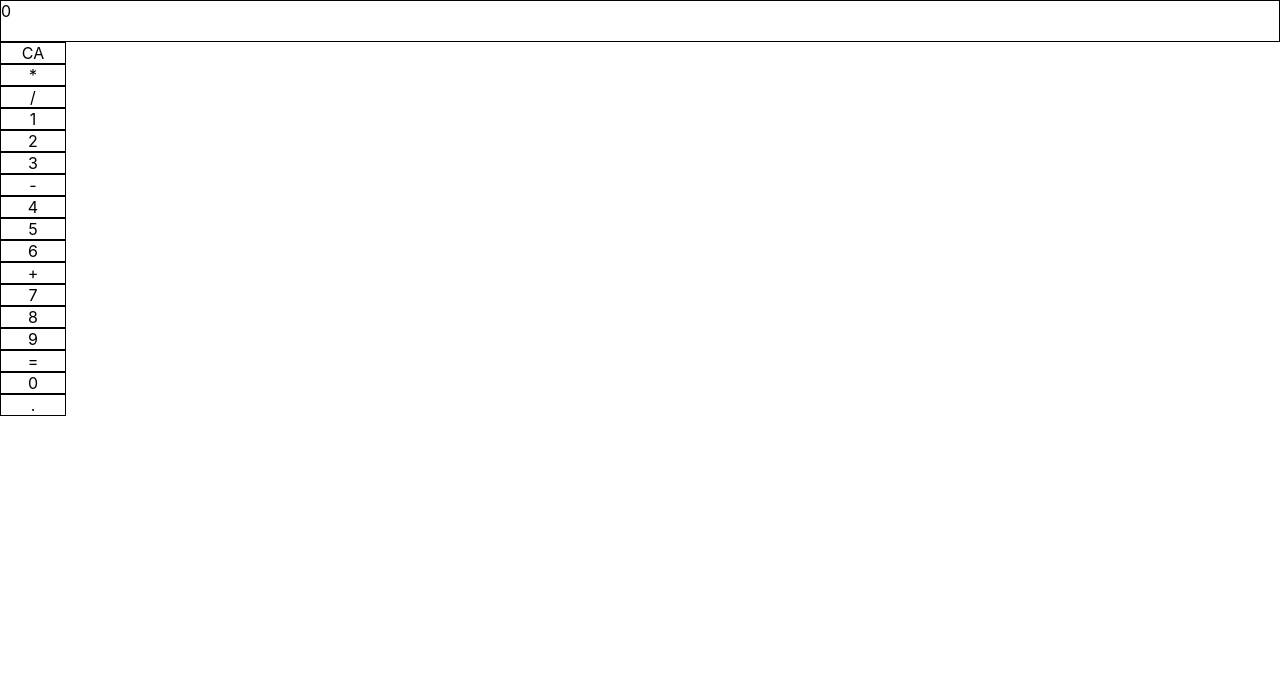
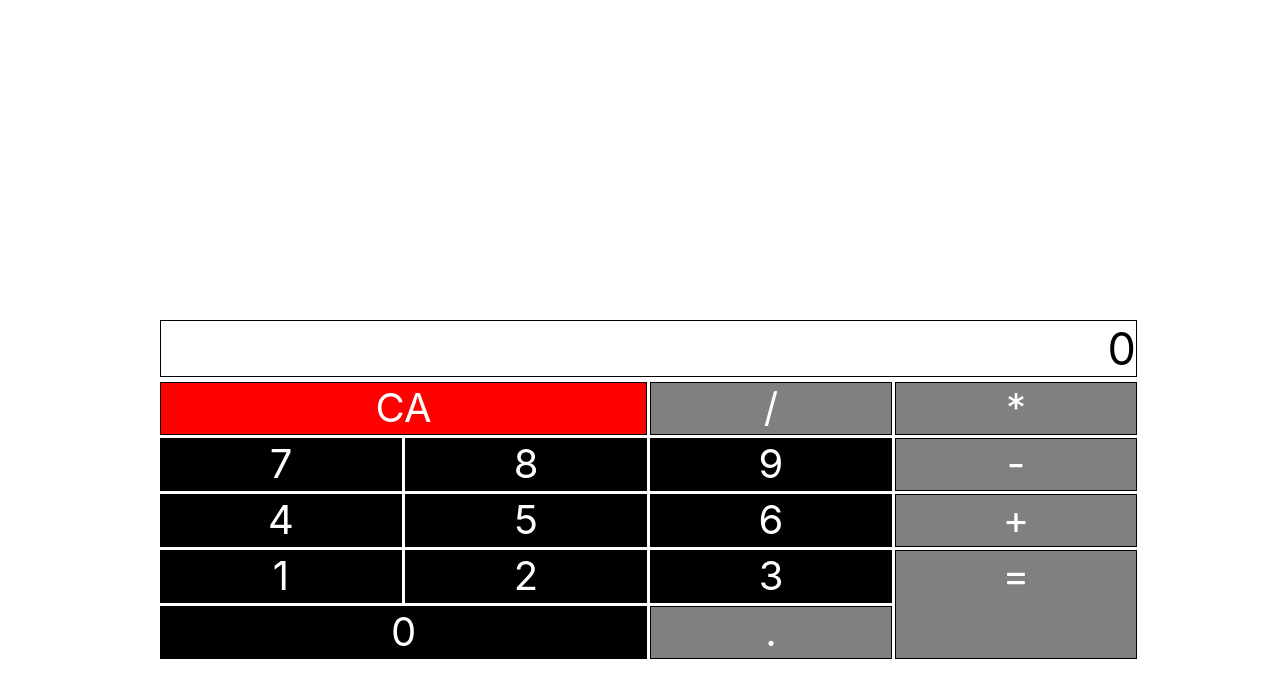
Before and after one commit to Stevegolden12/jscalc-react, a React (Create React App) app: page / in a window 1280 px wide. Shown: the top 698 px of the page. Built offline with nearby package versions, Linux system fonts and the light colour scheme.

Commit message:
display and button layout
Added the display the button layout.
Changed the coloring of the buttons.
Changed the font size of the display and the buttons.

```diff
--- a/src/App.css
+++ b/src/App.css
@@ -1,11 +1,119 @@
+/*
+  Fix grid-template areas
+  https://codepen.io/freeCodeCamp/full/wgGVVX description
+
+*/
+
+
 .index__displayCal {
   border: 1px solid black;
-  height: 40px;
+  grid-area: display;
+  width: 100%;
+  text-align: right;
+  font-size: 45px;
 }
 
 .index__buttonBorder {
   border: 1px solid black;
   text-align: center;
-  width: 5%;
-  height: 10%;
+  width: 100%;
+  height: 100%;
+  background-color: black;
+  color: white;
+  font-size: 40px;
 }
+
+.calcWrapper {
+  width: 75%;
+  margin: 0 auto;
+  margin-top: 25%;
+  display: grid;
+  grid-template-columns: 25% 25% 25% 25%;
+  grid-template-rows: repeat(6, auto);
+  grid-template-areas:
+    "display display display display"
+    "clear clear divide multiply"
+    "seven eight nine subtract"
+    "four five six add"
+    "one two three equals"
+    "zero zero decimal equals";
+  grid-gap: 5px;
+  border: 1p solid black;
+
+}
+
+#clear {
+  grid-area: clear;
+  background-color: red;
+}
+
+#multiply {
+  grid-area: multiply;
+  background-color: gray;
+}
+
+#divide {
+  grid-area: divide;
+  background-color: gray;
+
+}
+
+#one {
+  grid-area: one;
+}
+
+#two {
+  grid-area: two;
+}
+
+#three {
+  grid-area: three;
+}
+
+#subtract {
+  grid-area: subtract;
+  background-color: gray;
+}
+
+#four {
+  grid-area: four;
+}
+
+#five {
+  grid-area: five;
+}
+
+#six {
+  grid-area: six;
+}
+
+#add {
+  grid-area: add;
+  background-color: gray;
+}
+
+#seven {
+  grid-area: seven;
+}
+
+#eight {
+  grid-area: eight;
+}
+
+#nine {
+  grid-area: nine;
+}
+
+#equals {
+  grid-area: equals;
+  background-color: gray;
+}
+
+#zero {
+  grid-area: zero;
+}
+
+#decimal {
+  grid-area: decimal;
+  background-color: gray;
+}
--- a/src/App.js
+++ b/src/App.js
@@ -72,12 +72,13 @@ class App extends Component {
 
   render() {
      return (
-      <div className="App">
+       <div className="App">
+         <div className="calcWrapper">
         <CalcDisplay disResult={this.state.result} />
-         <CalcButton buttonId="clear" buttonDesc="CA" hChange={this.handleChange} />
+        <CalcButton buttonId="clear" buttonDesc="CA" hChange={this.handleChange} />
+         <CalcButton buttonId="divide" buttonDesc="/" hChange={this.handleChange} />
          <CalcButton buttonId="multiply" buttonDesc="*" hChange={this.handleChange} />
-         <CalcButton buttonId="divide" buttonDesc="/" hChange={this.handleChange} />
-        <CalcButton buttonId="one" buttonDesc="1" hChange={this.handleChange}/>
+         <CalcButton buttonId="one" buttonDesc="1" hChange={this.handleChange} />
         <CalcButton buttonId="two" buttonDesc="2" hChange={this.handleChange}/>
         <CalcButton buttonId="three" buttonDesc="3"  hChange={this.handleChange}/>
         <CalcButton buttonId="subtract" buttonDesc="-" hChange={this.handleChange}/>
@@ -90,7 +91,8 @@ class App extends Component {
         <CalcButton buttonId="nine" buttonDesc="9" hChange={this.handleChange}/>
         <CalcButton buttonId="equals" buttonDesc="=" hChange={this.handleChange}/>
         <CalcButton buttonId="zero" buttonDesc="0" hChange={this.handleChange}/>
-        <CalcButton buttonId="decimal" buttonDesc="." hChange={this.handleChange}/>
+        <CalcButton buttonId="decimal" buttonDesc="." hChange={this.handleChange} />
+       </div>
       </div>
     );
   }
```
